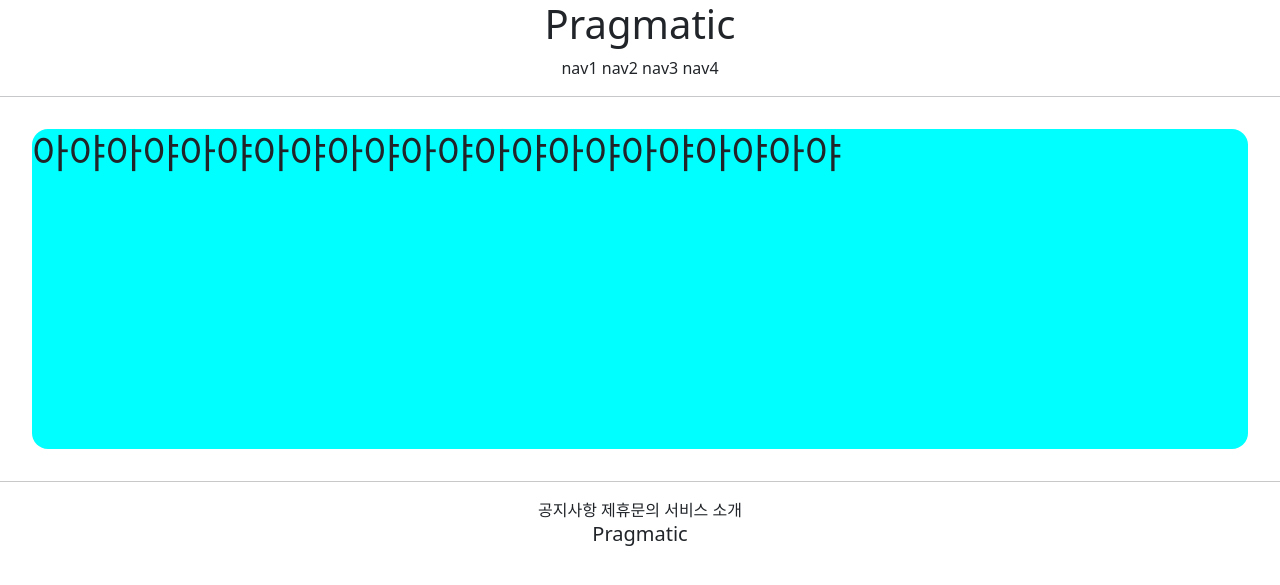
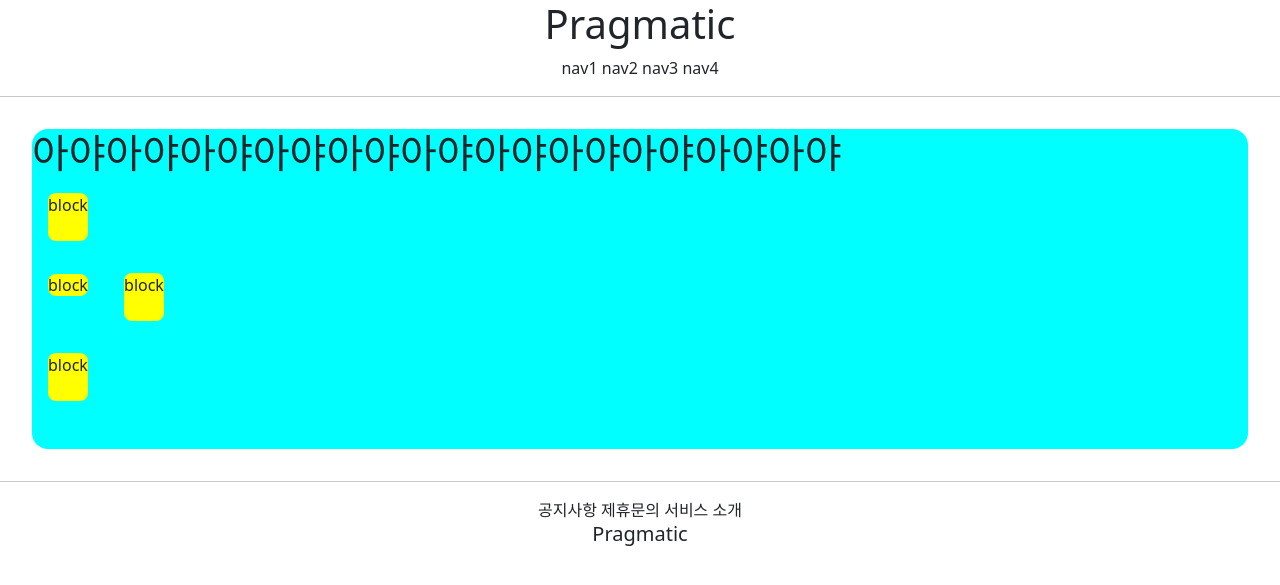
Before and after one commit to kanggihoon/gis_self, a Django app: page /account/hello_world/ in a window 1280 px wide. Shown: the top 585 px of the page. Run offline with Django 3.2, Linux system fonts and the light colour scheme; parts of the project's set-up code (start-up, migrations or seed data) failed here and were passed over.

Commit message:
self test style 7/5

```diff
--- a/accountapp/templates/accountapp/hello_world.html
+++ b/accountapp/templates/accountapp/hello_world.html
@@ -2,8 +2,25 @@
 
 {% block content %}
 
+    <style>
+        .testing{
+            background-color: yellow;
+            margin: 1rem;
+            height: 48px;
+            width: 40px;
+            border-radius: .5rem;
+        }
+    </style>
+
     <div style="height: 20rem; background-color: aqua; margin: 2rem; border-radius: 1rem;">
         <h1>아야아야아야아야아야아야아야아야아야아야아야</h1>
+
+    <div class="testing" style="display: block">block</div>
+    <div class="testing" style="display: inline">block</div>
+    <div class="testing" style="display: inline-block">block</div>
+    <div class="testing" style="display: none">block</div>
+    <div class="testing">block</div>
+
     </div>
 
 {% endblock %}
```
